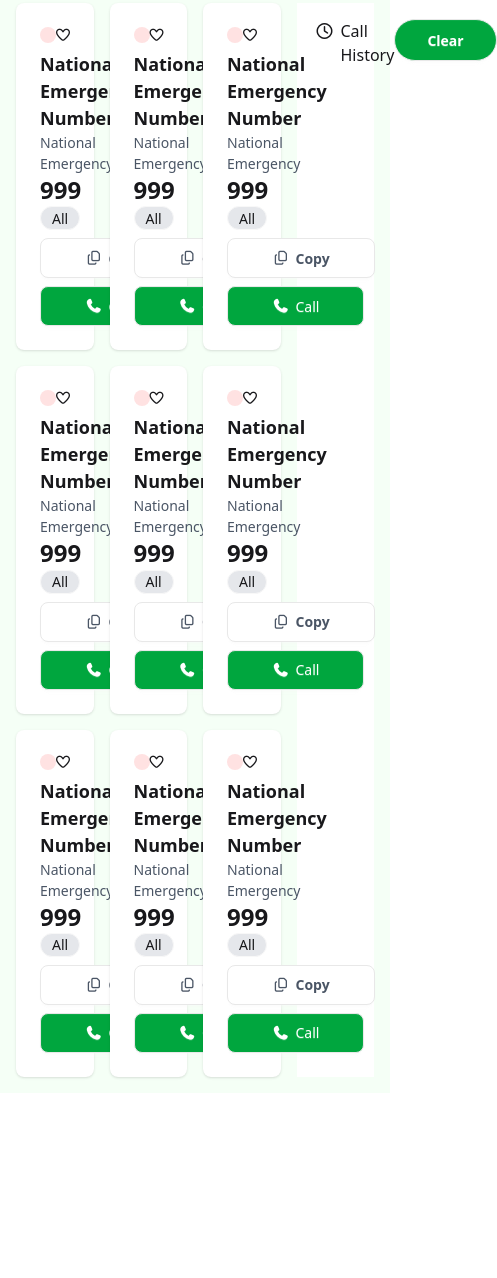
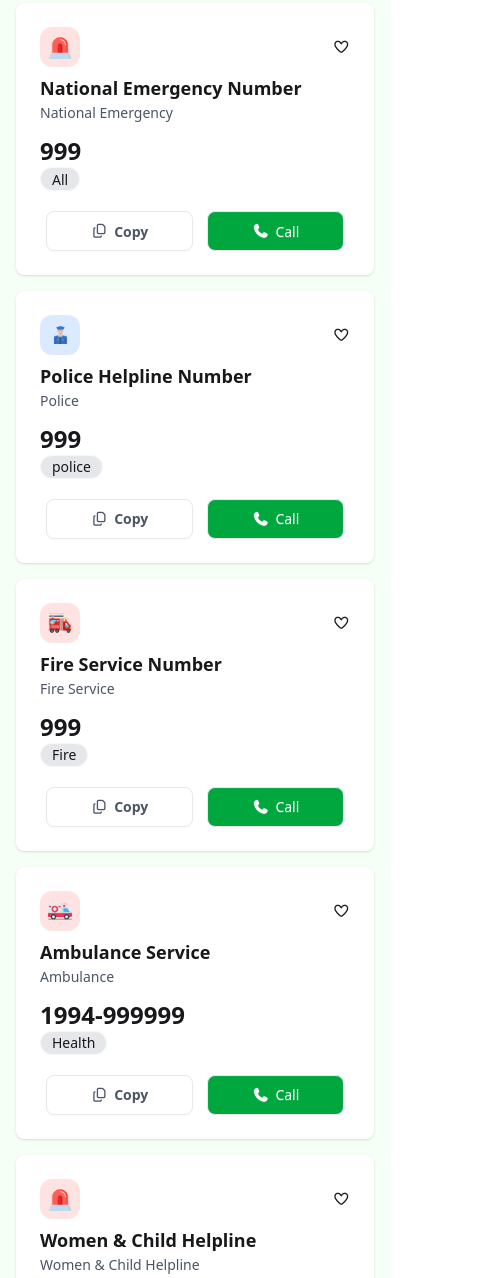
Before and after one commit to BanikPuspita/Emergency_Hotline_Service, a plain HTML site: page index.html in a window 390 px wide. Shown: the part 400-1678 px from the top of the page, 497 px wide, since content can reach past the window. Before the commit the page ends 1493 px from the top, so only its background shows below. Drawn offline with nearby package versions, Linux system fonts and the light colour scheme.

Commit message:
new update

```diff
--- a/index.html
+++ b/index.html
@@ -36,14 +36,14 @@
         <div
           class="flex items-center gap-1 bg-[#f5fff6] px-7 py-2 rounded-full"
         >
-          <span class="font-semibold">0</span
+          <span class="font-semibold" id="heart-icon">0</span
           ><img class="w-6 h-6" src="assets/heart.png" />
         </div>
 
         <div
           class="flex items-center gap-1 bg-[#f5fff6] px-7 py-2 rounded-full"
         >
-          <span class="font-semibold">100</span
+          <span class="font-semibold" id="money-icon">100</span
           ><img class="w-6 h-6" src="assets/coin.png" />
         </div>
 
@@ -77,8 +77,8 @@
 
     <!---------------------------- Main section ------------------------>
 
-    <section class="grid grid-cols-4 gap-4 p-4">
-      <div class="grid grid-cols-3 gap-4 col-span-3">
+    <section class="grid grid-cols-1 md:grid-cols-4 gap-4 p-4">
+      <div class="grid grid-cols-1 md:grid-cols-3 gap-4 md:col-span-3">
         <!-- card - 1 -->
         <div class="card bg-base-100 shadow-sm">
           <div class="card-body">
@@ -86,14 +86,14 @@
               <div class="w-10 p-2 rounded-xl bg-red-100">
                 <img class="w-9" src="assets/emergency.png" alt="" />
               </div>
-              <i class="fa-regular fa-heart"></i>
+              <i class="fa-regular fa-heart heart-btn"></i>
             </div>
 
             <div>
               <h2 class="card-title font-bold">National Emergency Number</h2>
-              <p class="text-gray-600">National Emergency</p>
+              <p class="text-gray-600 mb-3">National Emergency</p>
               <h1 class="card-title font-bold text-2xl">999</h1>
-              <div class="badge bg-gray-200 rounded-full">All</div>
+              <div class="badge bg-gray-200 rounded-full mb-3">All</div>
             </div>
 
             <div class="justify-evenly card-actions">
@@ -104,28 +104,28 @@
               <button
                 class="btn bg-[#00a63e] text-white px-11 py-3 rounded-lg font-normal"
               >
-                <i class="fa-solid fa-phone"></i>
+                <i class="fa-solid fa-phone call-btn"></i>
                 Call
               </button>
             </div>
           </div>
         </div>
 
-        <!-- card - 1 -->
+        <!-- card - 2 -->
         <div class="card bg-base-100 shadow-sm">
           <div class="card-body">
             <div class="flex justify-between items-center">
-              <div class="w-10 p-2 rounded-xl bg-red-100">
-                <img class="w-9" src="assets/emergency.png" alt="" />
+              <div class="w-10 p-2 rounded-xl bg-blue-100">
+                <img class="w-9" src="assets/police.png" alt="" />
               </div>
-              <i class="fa-regular fa-heart"></i>
+              <i class="fa-regular fa-heart heart-btn"></i>
             </div>
 
             <div>
-              <h2 class="card-title font-bold">National Emergency Number</h2>
-              <p class="text-gray-600">National Emergency</p>
+              <h2 class="card-title font-bold">Police Helpline Number</h2>
+              <p class="text-gray-600 mb-3">Police</p>
               <h1 class="card-title font-bold text-2xl">999</h1>
-              <div class="badge bg-gray-200 rounded-full">All</div>
+              <div class="badge bg-gray-200 rounded-full mb-3">police</div>
             </div>
 
             <div class="justify-evenly card-actions">
@@ -136,28 +136,28 @@
               <button
                 class="btn bg-[#00a63e] text-white px-11 py-3 rounded-lg font-normal"
               >
-                <i class="fa-solid fa-phone"></i>
+                <i class="fa-solid fa-phone call-btn"></i>
                 Call
               </button>
             </div>
           </div>
         </div>
 
-        <!-- card - 1 -->
+        <!-- card - 3 -->
         <div class="card bg-base-100 shadow-sm">
           <div class="card-body">
             <div class="flex justify-between items-center">
               <div class="w-10 p-2 rounded-xl bg-red-100">
-                <img class="w-9" src="assets/emergency.png" alt="" />
+                <img class="w-9" src="assets/fire-service.png" alt="" />
               </div>
-              <i class="fa-regular fa-heart"></i>
+              <i class="fa-regular fa-heart heart-btn"></i>
             </div>
 
             <div>
-              <h2 class="card-title font-bold">National Emergency Number</h2>
-              <p class="text-gray-600">National Emergency</p>
+              <h2 class="card-title font-bold">Fire Service Number</h2>
+              <p class="text-gray-600 mb-3">Fire Service</p>
               <h1 class="card-title font-bold text-2xl">999</h1>
-              <div class="badge bg-gray-200 rounded-full">All</div>
+              <div class="badge bg-gray-200 rounded-full mb-3">Fire</div>
             </div>
 
             <div class="justify-evenly card-actions">
@@ -168,28 +168,28 @@
               <button
                 class="btn bg-[#00a63e] text-white px-11 py-3 rounded-lg font-normal"
               >
-                <i class="fa-solid fa-phone"></i>
+                <i class="fa-solid fa-phone call-btn"></i>
                 Call
               </button>
             </div>
           </div>
         </div>
 
-        <!-- card - 1 -->
+        <!-- card - 4 -->
         <div class="card bg-base-100 shadow-sm">
           <div class="card-body">
             <div class="flex justify-between items-center">
               <div class="w-10 p-2 rounded-xl bg-red-100">
-                <img class="w-9" src="assets/emergency.png" alt="" />
+                <img class="w-9" src="assets/ambulance.png" alt="" />
               </div>
-              <i class="fa-regular fa-heart"></i>
+              <i class="fa-regular fa-heart heart-btn"></i>
             </div>
 
             <div>
-              <h2 class="card-title font-bold">National Emergency Number</h2>
-              <p class="text-gray-600">National Emergency</p>
-              <h1 class="card-title font-bold text-2xl">999</h1>
-              <div class="badge bg-gray-200 rounded-full">All</div>
+              <h2 class="card-title font-bold">Ambulance Service</h2>
+              <p class="text-gray-600 mb-3">Ambulance</p>
+              <h1 class="card-title font-bold text-2xl">1994-999999</h1>
+              <div class="badge bg-gray-200 rounded-full mb-3">Health</div>
             </div>
 
             <div class="justify-evenly card-actions">
@@ -200,28 +200,28 @@
               <button
                 class="btn bg-[#00a63e] text-white px-11 py-3 rounded-lg font-normal"
               >
-                <i class="fa-solid fa-phone"></i>
+                <i class="fa-solid fa-phone call-btn"></i>
                 Call
               </button>
             </div>
           </div>
         </div>
 
-        <!-- card - 1 -->
+        <!-- card - 5 -->
         <div class="card bg-base-100 shadow-sm">
           <div class="card-body">
             <div class="flex justify-between items-center">
               <div class="w-10 p-2 rounded-xl bg-red-100">
                 <img class="w-9" src="assets/emergency.png" alt="" />
               </div>
-              <i class="fa-regular fa-heart"></i>
+              <i class="fa-regular fa-heart heart-btn"></i>
             </div>
 
             <div>
-              <h2 class="card-title font-bold">National Emergency Number</h2>
-              <p class="text-gray-600">National Emergency</p>
-              <h1 class="card-title font-bold text-2xl">999</h1>
-              <div class="badge bg-gray-200 rounded-full">All</div>
+              <h2 class="card-title font-bold">Women & Child Helpline</h2>
+              <p class="text-gray-600 mb-3">Women & Child Helpline</p>
+              <h1 class="card-title font-bold text-2xl">109</h1>
+              <div class="badge bg-gray-200 rounded-full mb-3">Help</div>
             </div>
 
             <div class="justify-evenly card-actions">
@@ -232,28 +232,28 @@
               <button
                 class="btn bg-[#00a63e] text-white px-11 py-3 rounded-lg font-normal"
               >
-                <i class="fa-solid fa-phone"></i>
+                <i class="fa-solid fa-phone call-btn"></i>
                 Call
               </button>
             </div>
           </div>
         </div>
 
-        <!-- card - 1 -->
+        <!-- card - 6 -->
         <div class="card bg-base-100 shadow-sm">
           <div class="card-body">
             <div class="flex justify-between items-center">
               <div class="w-10 p-2 rounded-xl bg-red-100">
                 <img class="w-9" src="assets/emergency.png" alt="" />
               </div>
-              <i class="fa-regular fa-heart"></i>
+              <i class="fa-regular fa-heart heart-btn"></i>
             </div>
 
             <div>
-              <h2 class="card-title font-bold">National Emergency Number</h2>
-              <p class="text-gray-600">National Emergency</p>
-              <h1 class="card-title font-bold text-2xl">999</h1>
-              <div class="badge bg-gray-200 rounded-full">All</div>
+              <h2 class="card-title font-bold">Anti-Corruption Helpline</h2>
+              <p class="text-gray-600 mb-3">Anti-Corruption</p>
+              <h1 class="card-title font-bold text-2xl">106</h1>
+              <div class="badge bg-gray-200 rounded-full mb-3">Govt.</div>
             </div>
 
             <div class="justify-evenly card-actions">
@@ -264,28 +264,28 @@
               <button
                 class="btn bg-[#00a63e] text-white px-11 py-3 rounded-lg font-normal"
               >
-                <i class="fa-solid fa-phone"></i>
+                <i class="fa-solid fa-phone call-btn"></i>
                 Call
               </button>
             </div>
           </div>
         </div>
 
-        <!-- card - 1 -->
+        <!-- card - 7 -->
         <div class="card bg-base-100 shadow-sm">
           <div class="card-body">
             <div class="flex justify-between items-center">
               <div class="w-10 p-2 rounded-xl bg-red-100">
                 <img class="w-9" src="assets/emergency.png" alt="" />
               </div>
-              <i class="fa-regular fa-heart"></i>
+              <i class="fa-regular fa-heart heart-btn"></i>
             </div>
 
             <div>
-              <h2 class="card-title font-bold">National Emergency Number</h2>
-              <p class="text-gray-600">National Emergency</p>
-              <h1 class="card-title font-bold text-2xl">999</h1>
-              <div class="badge bg-gray-200 rounded-full">All</div>
+              <h2 class="card-title font-bold">Electricity Helpline</h2>
+              <p class="text-gray-600 mb-3">Electricity Outage</p>
+              <h1 class="card-title font-bold text-2xl">16216</h1>
+              <div class="badge bg-gray-200 rounded-full mb-3">Electricity</div>
             </div>
 
             <div class="justify-evenly card-actions">
@@ -296,28 +296,28 @@
               <button
                 class="btn bg-[#00a63e] text-white px-11 py-3 rounded-lg font-normal"
               >
-                <i class="fa-solid fa-phone"></i>
+                <i class="fa-solid fa-phone call-btn"></i>
                 Call
               </button>
             </div>
           </div>
         </div>
 
-        <!-- card - 1 -->
+        <!-- card - 8 -->
         <div class="card bg-base-100 shadow-sm">
           <div class="card-body">
             <div class="flex justify-between items-center">
               <div class="w-10 p-2 rounded-xl bg-red-100">
                 <img class="w-9" src="assets/emergency.png" alt="" />
               </div>
-              <i class="fa-regular fa-heart"></i>
+              <i class="fa-regular fa-heart heart-btn"></i>
             </div>
 
             <div>
-              <h2 class="card-title font-bold">National Emergency Number</h2>
-              <p class="text-gray-600">National Emergency</p>
-              <h1 class="card-title font-bold text-2xl">999</h1>
-              <div class="badge bg-gray-200 rounded-full">All</div>
+              <h2 class="card-title font-bold">Brac Helpline</h2>
+              <p class="text-gray-600 mb-3">Brac</p>
+              <h1 class="card-title font-bold text-2xl">16445</h1>
+              <div class="badge bg-gray-200 rounded-full mb-3">NGO</div>
             </div>
 
             <div class="justify-evenly card-actions">
@@ -328,28 +328,28 @@
               <button
                 class="btn bg-[#00a63e] text-white px-11 py-3 rounded-lg font-normal"
               >
-                <i class="fa-solid fa-phone"></i>
+                <i class="fa-solid fa-phone call-btn"></i>
                 Call
               </button>
             </div>
           </div>
         </div>
 
-        <!-- card - 1 -->
+        <!-- card - 9 -->
         <div class="card bg-base-100 shadow-sm">
           <div class="card-body">
             <div class="flex justify-between items-center">
               <div class="w-10 p-2 rounded-xl bg-red-100">
                 <img class="w-9" src="assets/emergency.png" alt="" />
               </div>
-              <i class="fa-regular fa-heart"></i>
+              <i class="fa-regular fa-heart heart-btn"></i>
             </div>
 
             <div>
-              <h2 class="card-title font-bold">National Emergency Number</h2>
-              <p class="text-gray-600">National Emergency</p>
-              <h1 class="card-title font-bold text-2xl">999</h1>
-              <div class="badge bg-gray-200 rounded-full">All</div>
+              <h2 class="card-title font-bold">Bangladesh Railway Helpline </h2>
+              <p class="text-gray-600 mb-3">Bangladesh Railway</p>
+              <h1 class="card-title font-bold text-2xl">163</h1>
+              <div class="badge bg-gray-200 rounded-full mb-3">Travel</div>
             </div>
 
             <div class="justify-evenly card-actions">
@@ -360,7 +360,7 @@
               <button
                 class="btn bg-[#00a63e] text-white px-11 py-3 rounded-lg font-normal"
               >
-                <i class="fa-solid fa-phone"></i>
+                <i class="fa-solid fa-phone call-btn"></i>
                 Call
               </button>
             </div>
@@ -368,7 +368,8 @@
         </div>
       </div>
 
-      <div class="bg-white col-span-1 p-4 flex justify-between">
+      <!-- call history -->
+      <div class="bg-white md:col-span-1 p-4 flex justify-between">
         <div class="flex  gap-2">
           <i class="fa-regular fa-clock p-1"></i>
           <h2>Call History</h2>
@@ -378,5 +379,8 @@
         </button>
       </div>
     </section>
+
+
+    <script src="script.js"></script>
   </body>
 </html>
```
Also changed, not shown: script.js (added, +38 -0 lines).
